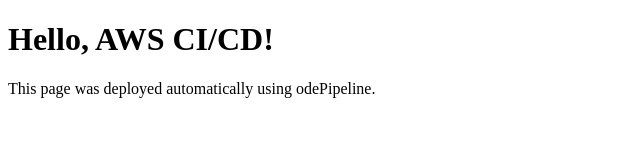
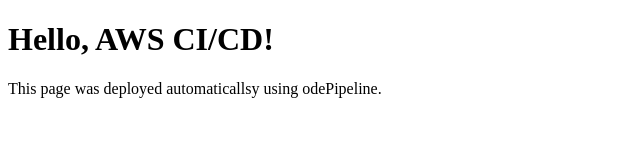
Before and after one commit to karunakarraunak/test, a plain HTML site: page index.html in a window 1280 px wide. Shown: the full height of the page, 0-640 px from the left. Drawn offline with Linux system fonts and the light colour scheme.

```diff
--- a/index.html
+++ b/index.html
@@ -5,6 +5,6 @@
 </head>
 <body>
   <h1>Hello, AWS CI/CD!</h1>
-  <p>This page was deployed automatically using odePipeline.</p>
+  <p>This page was deployed automaticallsy using odePipeline.</p>
 </body>
 </html>
```
